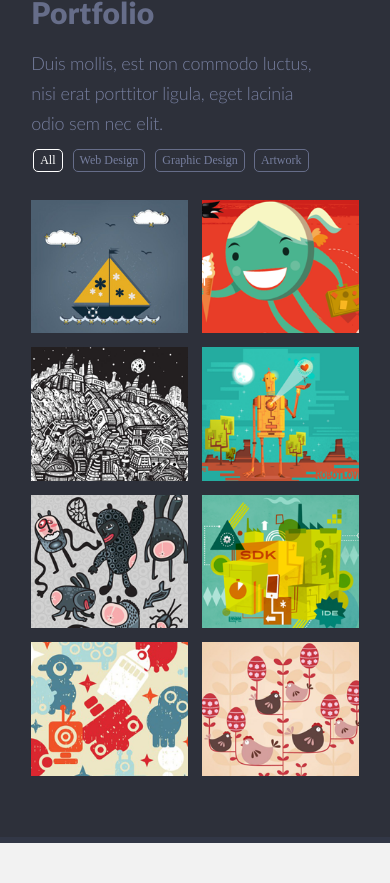
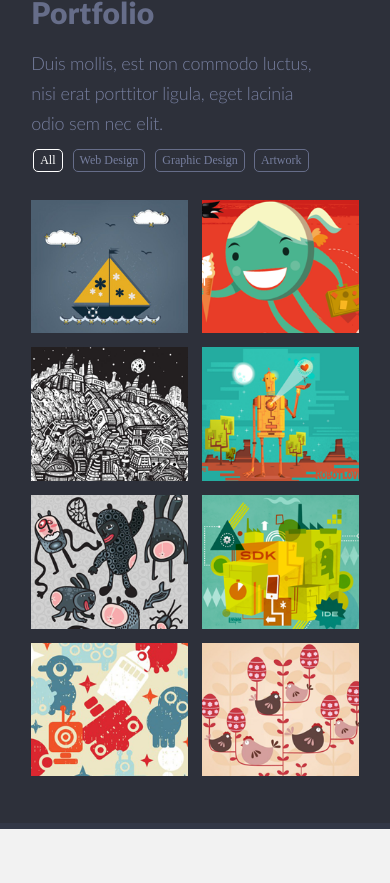
Before and after one commit to DmitryLebetsky/singolo, a plain HTML site: page index.html in a window 390 px wide. Shown: the part 1301-2184 px from the top of the page. Drawn offline with Linux system fonts and the light colour scheme; a web font is replaced by a local one.

Commit message:
fix: fix indentation between portfolio items

```diff
--- a/style.css
+++ b/style.css
@@ -1295,12 +1295,14 @@ footer {
     .container-flex {
         width: 100%;
         justify-content: space-between;
+        height: 147.7333333333333vw;
+        align-content: space-between;
     }
 
     .flex-item {
         width: 47.93650793650794%;
         margin-right: 0px;
-        margin-bottom: 14px;
+        margin-bottom: 0px;
     }
 
     .flex-item:nth-child(n+9) {
```
